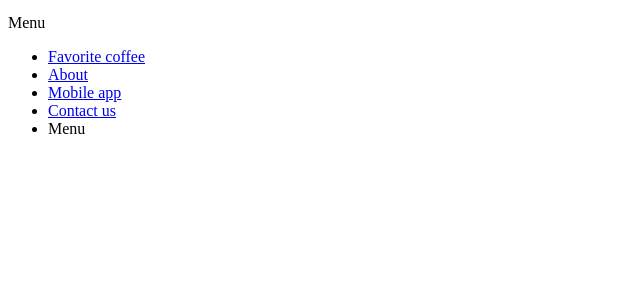
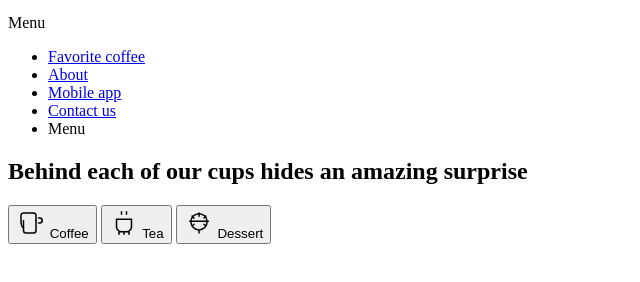
Before and after one commit to Kobyopi/RS-coffee-house, a plain HTML site: page coffee-house/menu.html in a window 1280 px wide. Shown: the part 162-444 px from the top of the page, without its empty margins (0-640 px from the left). Drawn offline with Linux system fonts and the light colour scheme.

Commit message:
feat: add main section of menu page

```diff
--- a/coffee-house/menu.html
+++ b/coffee-house/menu.html
@@ -40,6 +40,42 @@
             </div>
         </header>
 
+        <main class="main">
+            <section class="menu-section">
+                <div class="container menu-container">
+                    <h1 class="section title menu-title">Behind each of our cups hides an <span class="highlight">amazing surprise</span></h1>
+
+                    <div class="menu-tabs">
+                        <button class="menu-tab active" data-category="coffee">
+                            <svg width="30" height="30" viewBox="0 0 30 30" fill="none">
+                                <path d="M7.5 12.5v10a2.5 2.5 0 002.5 2.5h7.5a2.5 2.5 0 002.5-2.5v-10" stroke="currentColor" stroke-width="1.5" stroke-linecap="round" stroke-linejoin="round"/>
+                                <path d="M20 12.5V7.5A2.5 2.5 0 0017.5 5h-10A2.5 2.5 0 005 7.5v5c0 6.25 2.5 7.5 2.5 7.5M22.5 10h1.25a2.5 2.5 0 010 5H22.5" stroke="currentColor" stroke-width="1.5" stroke-linecap="round" stroke-linejoin="round"/>
+                            </svg>
+                            Coffee
+                        </button>
+                        <button class="menu-tab" data-category="tea">
+                            <svg width="30" height="30" viewBox="0 0 30 30" fill="none">
+                                <path d="M22.5 11.25h-15v7.5a5 5 0 005 5h5a5 5 0 005-5v-7.5zM12.5 6.25V3.75M17.5 6.25V3.75M10 23.75v2.5M15 23.75v2.5M20 23.75v2.5" stroke="currentColor" stroke-width="1.5" stroke-linecap="round" stroke-linejoin="round"/>
+                            </svg>
+                            Tea
+                        </button>
+                        <button class="menu-tab" data-category="dessert">
+                            <svg width="30" height="30" viewBox="0 0 30 30" fill="none">
+                                <path d="M5.625 13.125h18.75M15 5v3.125M15 21.875V25M8.125 8.125L10 10M21.875 8.125L20 10M8.125 18.125L10 16.25M21.875 18.125L20 16.25M15 21.875a8.125 8.125 0 100-16.25 8.125 8.125 0 000 16.25z" stroke="currentColor" stroke-width="1.5" stroke-linecap="round" stroke-linejoin="round"/>
+                            </svg>
+                            Dessert
+                        </button>
+                    </div>
+
+                    <div class="products-grid" id="productsGrid">
+                        <!-- Dynamically loaded products -->
+                    </div>
+
+                    <button class="load-more-btn btn" id="loadMoreBtn" style="display: none;"></button>
+                </div>
+            </section>
+        </main>
+
 
     </body>
 </html>
```
